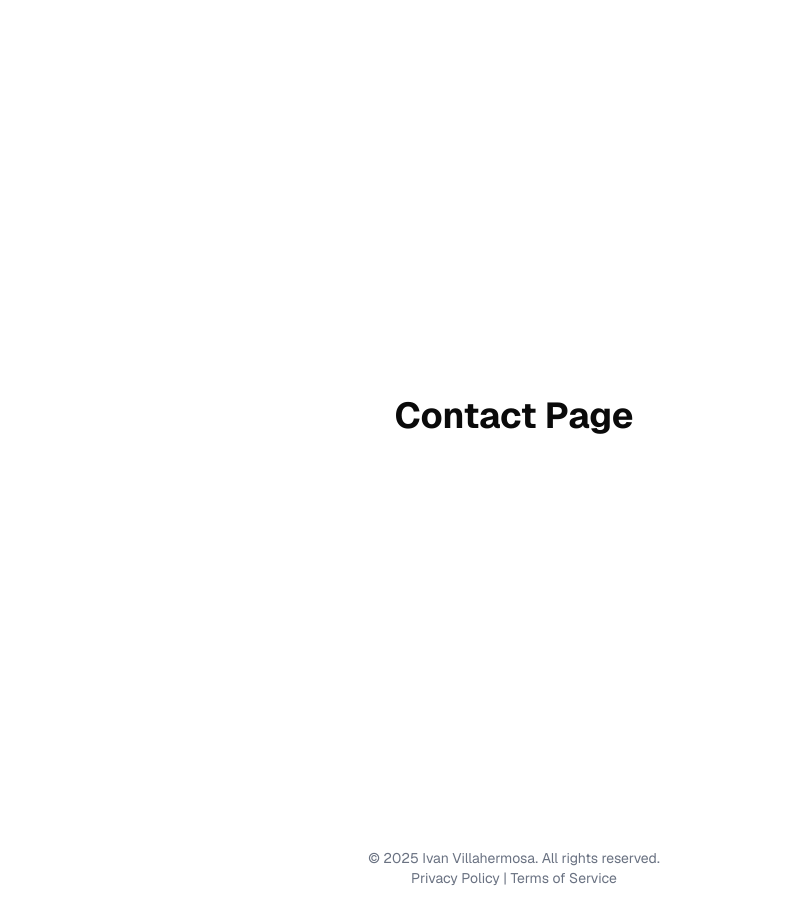
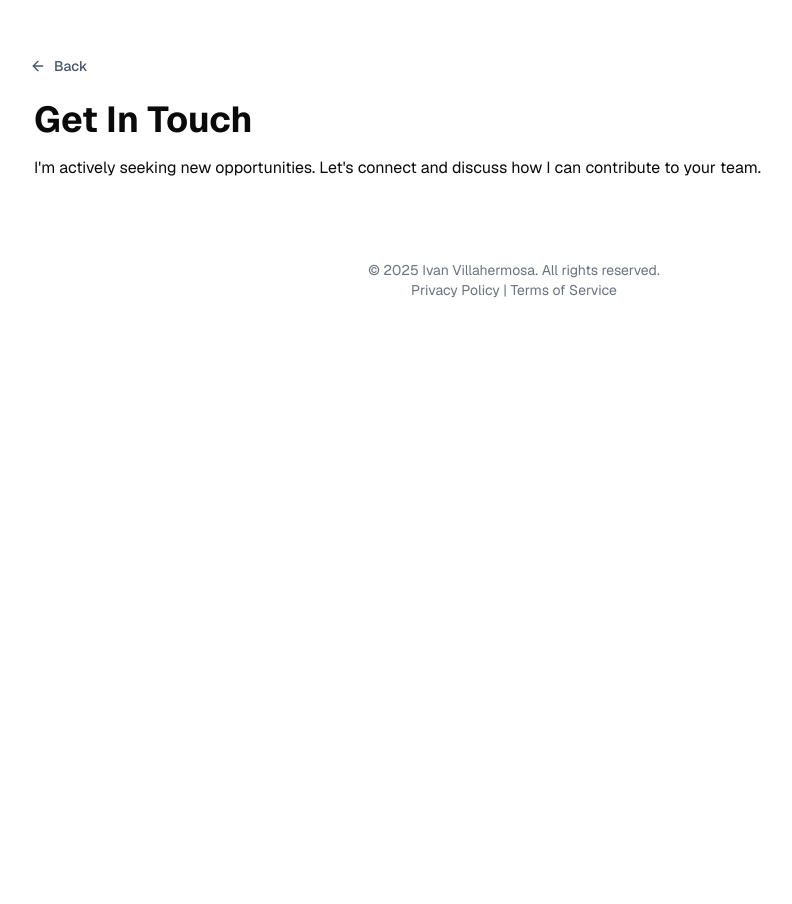
Before and after one commit to ivillahermosa/my-portfolio, a Next.js app: page /contact in a window 1280 px wide. Shown: the whole page, without its empty margins (126-918 px from the left). After the commit the page ends 800 px from the top, so only its background shows below. Built offline with nearby package versions, Linux system fonts and the light colour scheme; no server answers.

Commit message:
Add back button component

```diff
--- a/app/contact/page.tsx
+++ b/app/contact/page.tsx
@@ -1,9 +1,21 @@
+import { BackButton } from '@/components/ui/back';
 import React from 'react';
 
 export default function ContactPage() {
   return (
-    <main className="flex items-center justify-center min-h-screen">
-      <h1 className="text-4xl font-bold">Contact Page</h1>
+    <main className="mx-auto max-w-7xl p-4">
+      <div className="max-w-7xl mx-auto p-4">
+          <BackButton/>
+
+          <div className='p-4'>
+            <h1 className="text-4xl font-bold mb-4">
+                Get In Touch
+            </h1>
+            <p>
+                I'm actively seeking new opportunities. Let's connect and discuss how I can contribute to your team.
+            </p>
+          </div>
+      </div>
     </main>
   );
 }
--- /dev/null
+++ b/components/ui/back.tsx
@@ -0,0 +1,26 @@
+"use client"
+
+import { ArrowLeft } from "lucide-react";
+import { Button } from "./button";
+import { useRouter } from "next/navigation";
+
+interface BackButtonProps {
+    label?: string;
+}
+
+export function BackButton({label = "Back"} : BackButtonProps)
+{
+    const router = useRouter();
+
+    return (
+        <Button
+            variant="ghost"
+            onClick={() => router.push("/")}
+            className="group flex items-center gap-2 text-slate-600 hover:text-slate-900
+                dark:text-white px-0 cursor-pointer"
+        >
+            <ArrowLeft className="w-24 h-24 group-hover:-translate-x-1 transition-transform" />
+            <span className="font-medium">{label}</span>
+        </Button>
+    );
+}
```
Also changed, not shown: 1 other file (tests, documents, lock files or other folders).
